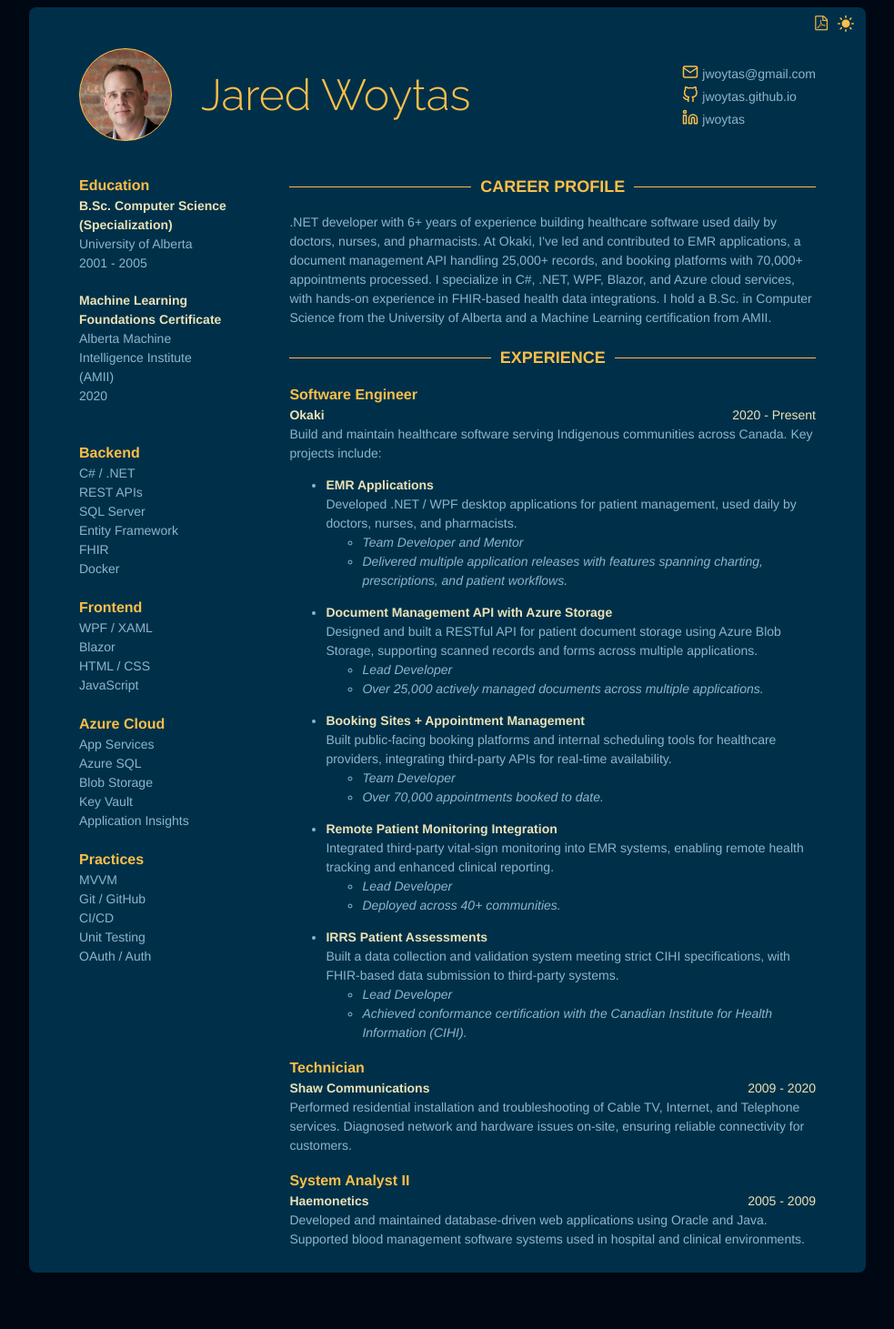
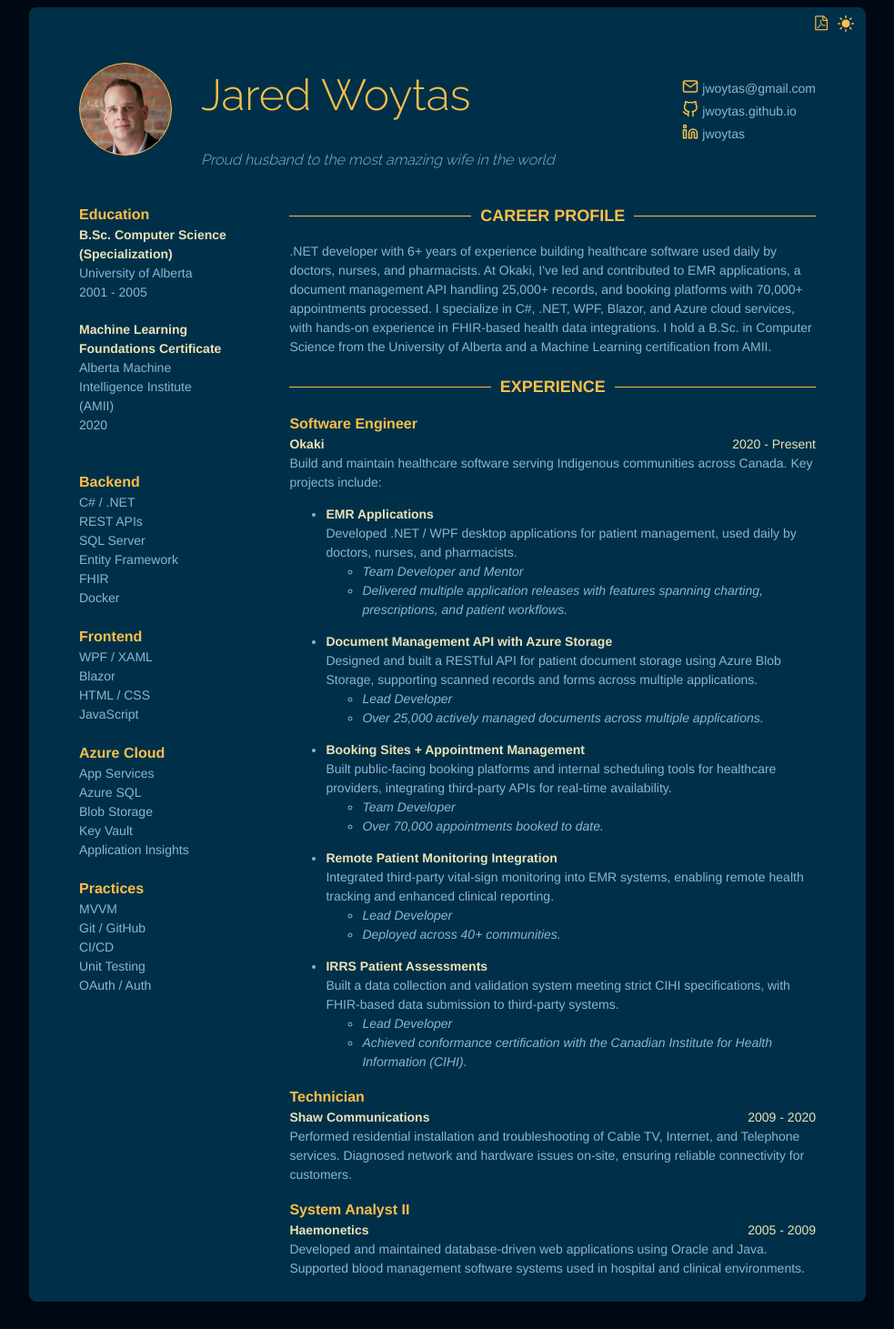
Before and after one commit to jwoytas/jwoytas.github.io, a Jekyll site: the page built from index.html, in a window 1280 px wide. Shown: the whole page at 91% size, without its empty margins (148-1131 px from the left). Built offline with Jekyll 4.4.1, drawn with Linux system fonts in a browser that asks for light colours; before the commit the page ends 1429 px from its top, so only the background shows below that.

Commit message:
Auto-merge: claude/improve-resume-content-0I1oS (#8)
* Fix PDF workflow loop-breaker to check commit message instead of author

The previous check skipped when the last commit author was
github-actions[bot], but the auto-merge workflow also uses that
author, which prevented the PDF from generating after a merge.

Now checks for "Auto-generate resume PDF" in the commit message
instead, which only matches the PDF workflow's own commits.

https://claude.ai/code/session_01E2Ao4QEjtFStC1oCHB4z3E

* Add tagline complimenting the most amazing wife

https://claude.ai/code/session_01E2Ao4QEjtFStC1oCHB4z3E

---------

Co-authored-by: Claude <noreply@anthropic.com>

```diff
--- a/_includes/header.html
+++ b/_includes/header.html
@@ -15,6 +15,7 @@
 
     <div class="title-wrap">
         <h1 class="title">{{site.data.data.name}}</h1>
+        <p class="tagline">Proud husband to the most amazing wife in the world</p>
     </div>
 
     {% include contact.html %}
--- a/_sass/includes/header.scss
+++ b/_sass/includes/header.scss
@@ -62,6 +62,15 @@
         font-size: 3rem;
         /*text-transform: uppercase;*/
     }
+
+    .tagline {
+        font-family: 'Raleway', sans-serif;
+        margin-left: 2rem;
+        margin-top: -0.5rem;
+        color: var(--fg-color-body);
+        font-size: 1rem;
+        font-style: italic;
+    }
     /*
     .title-and-contact {
         display: flex;
```
